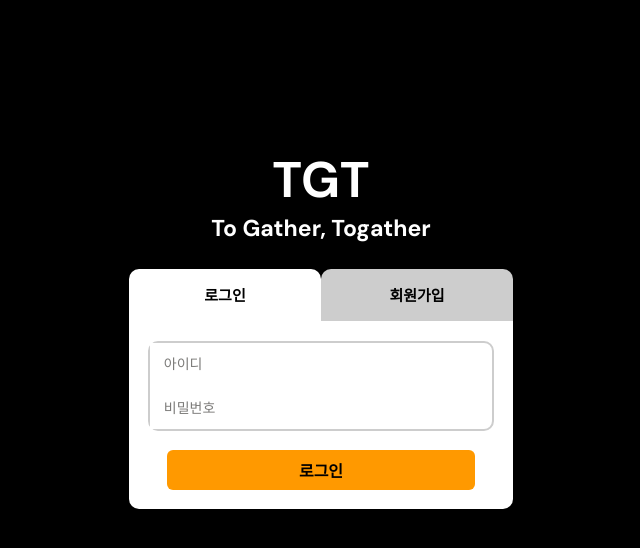
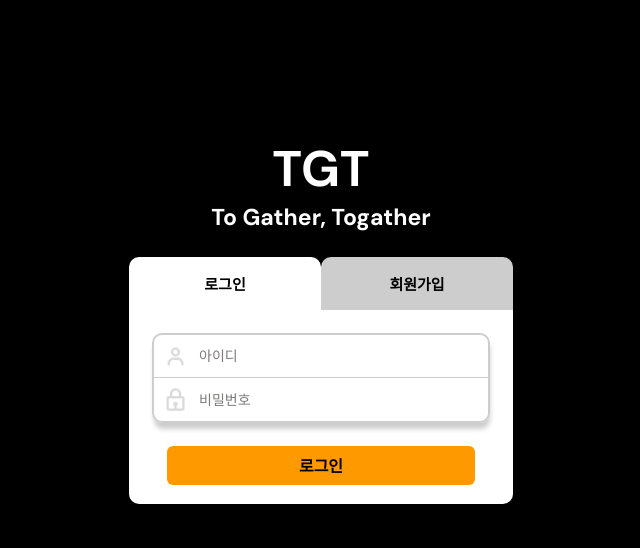
Before and after one commit to assayw119/TGT_front, a React (Create React App) app in the folder frontend/: page /Login in a window 1280 px wide. Shown: the top 548 px of the page, without its empty margins (319-959 px from the left). Built offline with nearby package versions, Linux system fonts and the light colour scheme.

Commit message:
[DESIGN] login page 비율 및 아이콘 수정

```diff
--- a/frontend/src/App.js
+++ b/frontend/src/App.js
@@ -5,6 +5,7 @@ import Clubpage from "./routes/Clubpage";
 import Login from "./routes/Login";
 import Logout from "./routes/Logout";
 import Writepage from "./routes/Writepage";
+import Signup from "./routes/Signup";
 function App() {
     return (
         <div className="App">
@@ -16,6 +17,7 @@ function App() {
                     <Route path="/Writepage" element={<Writepage />}></Route>
                     <Route path="/Login" element={<Login />}></Route>
                     <Route path="/Logout" element={<Logout />}></Route>
+                    <Route path="/Signup" element={<Logout />}></Route>
                 </Routes>
             </BrowserRouter>
         </div>
--- a/frontend/src/routes/Login.js
+++ b/frontend/src/routes/Login.js
@@ -1,5 +1,6 @@
 import React from "react";
 import "../static/css/login.css";
+import styled, { css } from "styled-components";
 
 function Login(props) {
     return (
@@ -30,6 +31,7 @@ function Login(props) {
                     <div className="login_box">
                         <div className="login_input">
                             <div className="login_id">
+                                <img src="images/login_id_icon.png" className="loginpage_icon"/>
                                 <input type="text"
                                  className="input"
                                  placeholder="아이디"
@@ -37,6 +39,7 @@ function Login(props) {
                             </div>
 
                             <div className="login_pwd">
+                                <img src="images/login_pwd_icon.png" className="loginpage_icon"/>
                                 <input type="text"
                                  className="input"
                                  placeholder="비밀번호"
--- a/frontend/src/static/css/login.css
+++ b/frontend/src/static/css/login.css
@@ -4,8 +4,7 @@
     display: flex;
     flex-direction: column;
     align-items: center;
-    height: 50%;
-    margin-top: 10%;
+    height: 80%;
 
 }
 .login_logo{
@@ -14,11 +13,11 @@
 
 }
 .login_big_logo{
-    font-weight: bolder;
     font-size: 50px;
     align-items: center;
     justify-content: center;
     display: flex;
+    font-weight: 900;
 }
 .login_small_logo{
     font-weight: bold;
@@ -89,9 +88,10 @@
     justify-content: center;
     display: flex;
     flex-direction: column;
-    margin-top: 4%;
+    -webkit-box-shadow: 1px 7px 5px -1px #CDCDCD;
+    box-shadow: 1px 7px 5px -1px #CDCDCD;
     border: 2px solid #CDCDCD;
-    margin: 5%;
+    margin: 6%;
 
 }
 
@@ -101,7 +101,7 @@
     border: none;
     font-size: 14px;
     font-weight: 400;
-    padding: 4%;
+    padding: 3%;
 
 }
 .input::placeholder{
@@ -123,3 +123,19 @@
     display: flex;
     justify-content: center;
 }
+.login_id{
+    display: flex;
+    padding: 1%;
+    border-bottom: 1px solid #CDCDCD;
+    align-items: center;
+}
+.login_pwd{
+    display: flex;
+    padding: 1%;
+    align-items: center;
+}
+.loginpage_icon{
+    width: 27px;
+    height: 27px;
+    padding-left: 1.5%;
+}
```
Also changed, not shown: frontend/public/images/login_id_icon.png (added), frontend/public/images/login_pwd_icon.png (added), frontend/src/routes/Signup.js (added).
